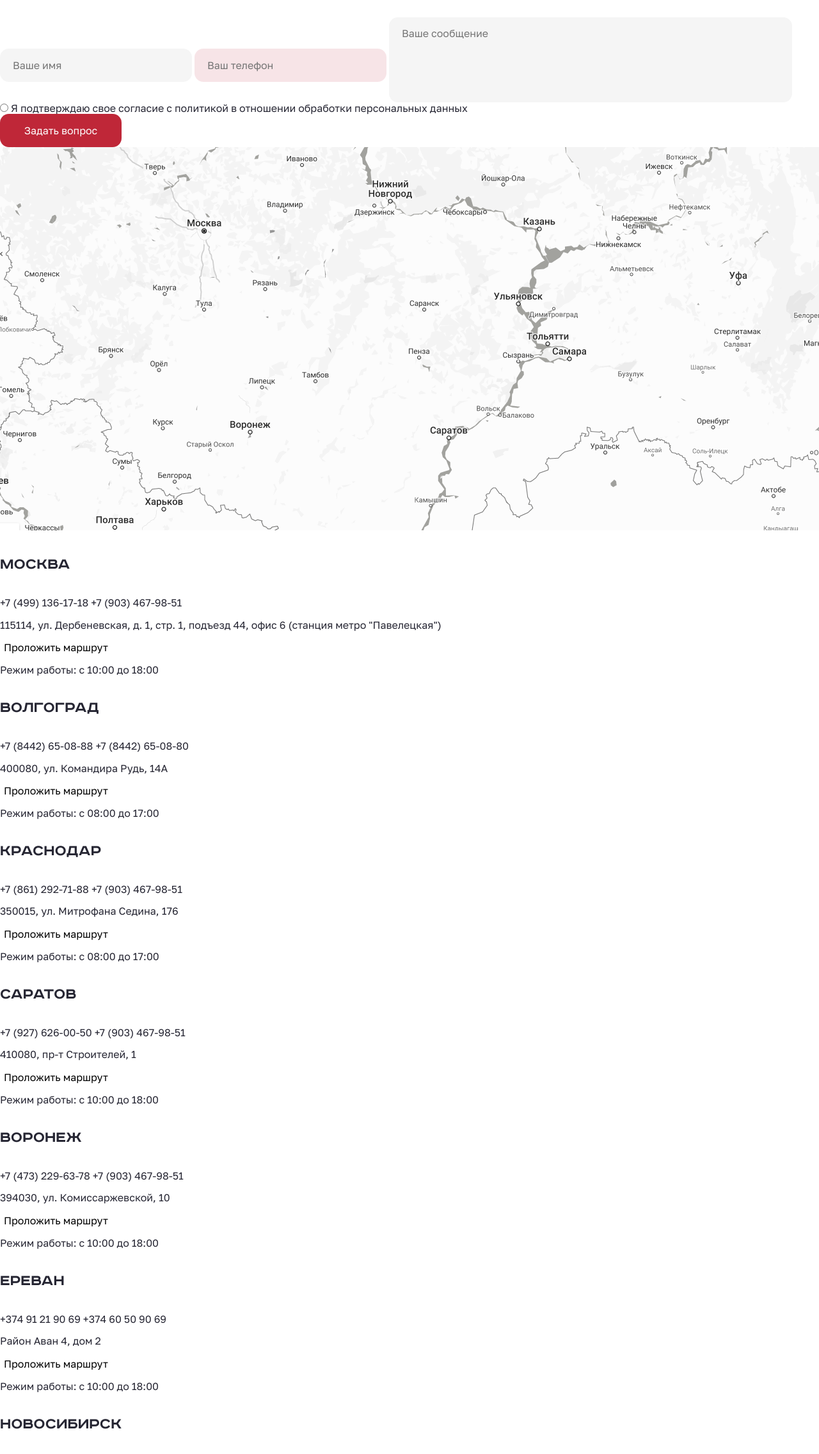
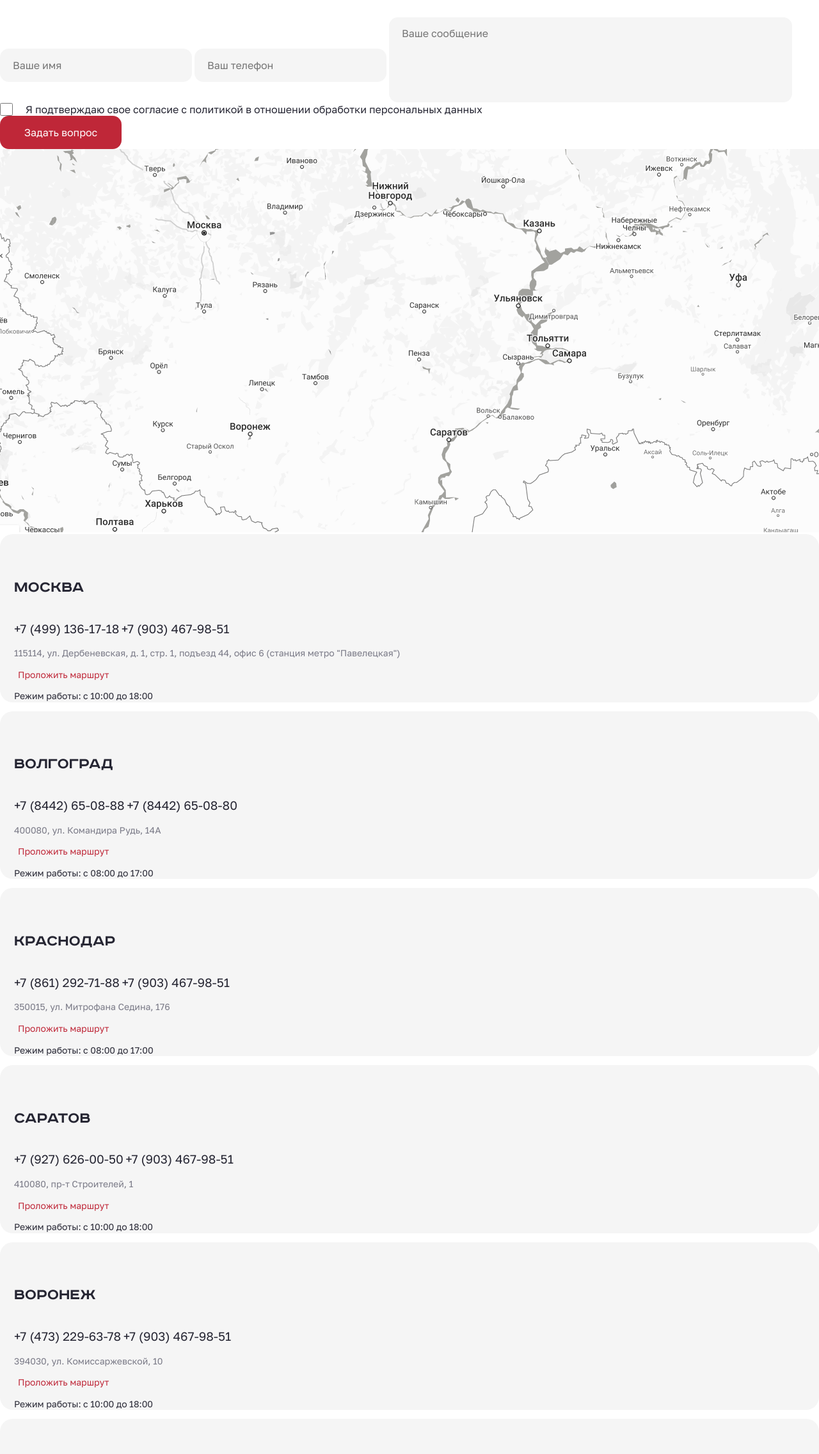
Before and after one commit to VyDyKey/Test-Mono, a plain HTML site: page index.html in a window 1280 px wide. Shown: the part 499-2772 px from the top of the page at 64% size. Drawn offline with Linux system fonts and the light colour scheme; a small style sheet from the web is missing.

Commit message:
modified:   css/decoretion.css 	modified:   index.html

```diff
--- a/css/decoretion.css
+++ b/css/decoretion.css
@@ -79,7 +79,7 @@ li{
 .navigation-email{
     color: #797986;
 }
-
+/* ---------------------------------button------------------------------------ */
 .button{
     background-color: #BF2738;
     border-radius: 14px;
@@ -89,10 +89,22 @@ li{
     height: 52px;
 }
 
+.button:hover{
+    background-color: #CC2A3C;
+}
+
+.button:active{
+    background-color: #991F2D;
+}
+
+/* ------------------------------------------------------------------------------ */
+
 .info-email{
     font-size: 25px;
+}
+
+.email{
     color: #BF2738;
-
 }
 
 .information-item-name{
@@ -105,7 +117,7 @@ li{
     font-size: 13px;
     line-height: 19.5px;
 }
-
+/* ----------------------------input----------------------------- */
 .input-field{
     background-color: #F5F5F5;
     width: 300px;
@@ -143,21 +155,92 @@ input:focus{
     color: #262633;
 }
 
-input:invalid{
-    background-color: #BF27381F;
-    color: #BF2738;
-}
-
 input:hover{
     background-color: #FFFFFF;
     border: 2px solid #E6E6E6;
 }
 
-input:active{
+/* ------------------------------------------ */
+
+/* ---------------------------checkbox------------------------ */
+
+.quetions-checkbox{
+    width: 20px;
+    height: 20px;
+    margin-right: 16px;
     background-color: #F5F5F5;
-    color: #262633;
+    border: 0px;
+    vertical-align: middle;
 }
 
-.input-field-phone::placeholder{
-    transform: none;
+.quetions-checkbox:hover{
+    background-color: #BF2738;
 }
+
+label{
+    vertical-align: middle;
+}
+
+/* -------------------------------------------------------- */
+
+
+/* _____________________________карточки городов__________________________ */
+
+.contact-cite{
+    background-color: #F5F5F5;
+    border-radius: 20px;
+    padding: 33px 0 0 22px;
+}
+
+.contact-cities{
+    color: #262633;
+    font-size: 14px;
+    line-height: 19.6px;
+}
+
+.phone-cite{
+    font-size: 19px;
+    line-height: 28.5px;
+}
+
+.adress{
+    color: #797986;
+}
+
+.route-cite{
+    color: #BF2738;
+}
+
+/* _______________________________________________________________________ */
+
+.navigation-footer{
+    background-color: #222225;
+    color: #FFFFFF;
+}
+
+.main-nav-item{
+    font-size: 24px;
+    line-height: 33.6px;
+}
+
+.second-nav-item{
+    color: #797986;
+    font-size: 16px;
+    line-height: 28.8px;
+}
+
+.second-nav-item:hover{
+    color: #FFFFFF;
+}
+
+.copyright{
+    font: ;
+    font-size: 13px;
+    line-height: 14.3px;
+    color: #797986;
+}
+
+.contact-footer{
+    background-color: #2A2A2E;
+    color: #FFFFFF;
+}
--- a/index.html
+++ b/index.html
@@ -45,7 +45,7 @@
         <section class="information">
             <ul class="information-items">
                 <li class="information-item"><h2>8 (903) 467 98 51</h2></li>
-                <li class="information-item"><a  class="info-email" type="email" href="malito:info@monevac.ru">info@monevac.ru</a></li>
+                <li class="information-item"><a  class="info-email email" type="email" href="malito:info@monevac.ru">info@monevac.ru</a></li>
                 <li class="information-item-name">Полное наименование: Общество с ограниченной ответственностью «МОНЕВАК» Сокращенное наименование: ООО «МОНЕВАК»</li>
                 <li class="information-item">
                     <ul class="information-requisites">
@@ -73,8 +73,8 @@
             placeholder="Ваш телефон">
             <input class="input-field-message" type="text" placeholder="Ваше сообщение">
             <div>
-                <input type="radio" value="personal data">
-                <label for="personal data">Я подтверждаю свое согласие с политикой в отношении обработки персональных данных</label>
+                <input type="checkbox" class="quetions-checkbox checkbox" id="personal-data">
+                <label for="personal-data">Я подтверждаю свое согласие с политикой в отношении обработки персональных данных</label>
             </div>
             <button class="ask-a-question button">Задать вопрос</button>
         </section>
@@ -82,66 +82,66 @@
             <img src="img/Frame 29.png" alt="карта Росии">
         </section>
         <section class="contact-cities">
-            <div class="Contact-Moscow">
+            <div class="Contact-Moscow contact-cite">
                 <h4>МОСКВА</h4>
-                <a class="phone-Moscow-1" type="tel" href="tel:+74991361718">+7 (499) 136-17-18</a>
-                <a class="phone-Moscow-2" type="tel" href="tel:+79034679851">+7 (903) 467-98-51</a>
-                <p>115114, ул. Дербеневская, д. 1, стр. 1, подъезд 44, офис 6 (станция метро "Павелецкая")</p>
-                <button>Проложить маршрут</button>
+                <a class="phone-Moscow-1 phone-cite" type="tel" href="tel:+74991361718">+7 (499) 136-17-18</a>
+                <a class="phone-Moscow-2 phone-cite" type="tel" href="tel:+79034679851">+7 (903) 467-98-51</a>
+                <p class="adress">115114, ул. Дербеневская, д. 1, стр. 1, подъезд 44, офис 6 (станция метро "Павелецкая")</p>
+                <button  class="route-cite">Проложить маршрут</button>
                 <p>Режим работы: c 10:00 до 18:00</p>
             </div>
-            <div class="Contact-Volgograd">
+            <div class="Contact-Volgograd contact-cite">
                 <h4>ВОЛГОГРАД</h4>
-                <a class="phone-Volgograd-1" type="tel" href="tel:+78442650888">+7 (8442) 65-08-88</a>
-                <a class="phone-Volgograd-2" type="tel" href="tel:+78442650880">+7 (8442) 65-08-80</a>
-                <p>400080, ул. Командира Рудь, 14А</p>
-                <button>Проложить маршрут</button>
+                <a class="phone-Volgograd-1 phone-cite" type="tel" href="tel:+78442650888">+7 (8442) 65-08-88</a>
+                <a class="phone-Volgograd-2 phone-cite" type="tel" href="tel:+78442650880">+7 (8442) 65-08-80</a>
+                <p class="adress">400080, ул. Командира Рудь, 14А</p>
+                <button class="route-cite">Проложить маршрут</button>
                 <p>Режим работы: c 08:00 до 17:00</p>
             </div>
-            <div class="Contact-Krasnodar">
+            <div class="Contact-Krasnodar contact-cite">
                 <h4>КРАСНОДАР</h4>
-                <a class="phone-Krasnodar-1" type="tel" href="tel:+78612927188">+7 (861) 292-71-88</a>
-                <a class="phone-Krasnodar-2" type="tel" href="tel:+79034679851">+7 (903) 467-98-51</a>
-                <p>350015, ул. Митрофана Седина, 176</p>
-                <button>Проложить маршрут</button>
+                <a class="phone-Krasnodar-1 phone-cite" type="tel" href="tel:+78612927188">+7 (861) 292-71-88</a>
+                <a class="phone-Krasnodar-2 phone-cite" type="tel" href="tel:+79034679851">+7 (903) 467-98-51</a>
+                <p class="adress">350015, ул. Митрофана Седина, 176</p>
+                <button class="route-cite">Проложить маршрут</button>
                 <p>Режим работы: c 08:00 до 17:00</p>
             </div>
-            <div class="Contact-Saratov">
+            <div class="Contact-Saratov contact-cite">
                 <h4>САРАТОВ</h4>
-                <a class="phone-Saratov-1" type="tel" href="tel:+79276260050">+7 (927) 626-00-50</a>
-                <a class="phone-Saratov-2" type="tel" href="tel:+79034679851">+7 (903) 467-98-51</a>
-                <p>410080, пр-т Строителей, 1</p>
-                <button>Проложить маршрут</button>
+                <a class="phone-Saratov-1 phone-cite" type="tel" href="tel:+79276260050">+7 (927) 626-00-50</a>
+                <a class="phone-Saratov-2 phone-cite" type="tel" href="tel:+79034679851">+7 (903) 467-98-51</a>
+                <p class="adress">410080, пр-т Строителей, 1</p>
+                <button class="route-cite">Проложить маршрут</button>
                 <p>Режим работы: c 10:00 до 18:00</p>
             </div>
-            <div class="Contact-Voronezh">
+            <div class="Contact-Voronezh contact-cite">
                 <h4>ВОРОНЕЖ</h4>
-                <a class="phone-Voronezh-1" type="tel" href="tel:+74732296378">+7 (473) 229-63-78</a>
-                <a class="phone-Voronezh-2" type="tel" href="tel:+79034679851">+7 (903) 467-98-51</a>
-                <p>394030, ул. Комиссаржевской, 10</p>
-                <button>Проложить маршрут</button>
+                <a class="phone-Voronezh-1 phone-cite" type="tel" href="tel:+74732296378">+7 (473) 229-63-78</a>
+                <a class="phone-Voronezh-2 phone-cite" type="tel" href="tel:+79034679851">+7 (903) 467-98-51</a>
+                <p class="adress">394030, ул. Комиссаржевской, 10</p>
+                <button class="route-cite">Проложить маршрут</button>
                 <p>Режим работы: c 10:00 до 18:00</p>
             </div>
-            <div class="Contact-Erevan">
+            <div class="Contact-Erevan contact-cite">
                 <h4>ЕРЕВАН</h4>
                 <a class="phone-Erevan-1" type="tel" href="tel:+37491219069">+374 91 21 90 69</a>
                 <a class="phone-Erevan-2" type="tel" href="tel:+37460509069">+374 60 50 90 69</a>
-                <p>Район Аван 4, дом 2</p>
-                <button>Проложить маршрут</button>
+                <p class="adress">Район Аван 4, дом 2</p>
+                <button class="route-cite">Проложить маршрут</button>
                 <p>Режим работы: c 10:00 до 18:00</p>
             </div>
-            <div class="Contact-Novovsibirsk">
+            <div class="Contact-Novovsibirsk contact-cite">
                 <h4>НОВОСИБИРСК</h4>
-                <a class="phone-Novovsibirsk-1" type="tel" href="tel:+73832062461">+7 (383) 20-62-461;</a>
-                <a class="phone-Novovsibirsk-2" type="tel" href="tel:+73832062711">+7 (383) 20-62-711</a>
-                <a class="phone-Novovsibirsk-3" type="tel" href="tel:+79034679851">+7 (903) 467-98-51 </a>
+                <a class="phone-Novovsibirsk-1 phone-cite" type="tel" href="tel:+73832062461">+7 (383) 20-62-461;</a>
+                <a class="phone-Novovsibirsk-2 phone-cite" type="tel" href="tel:+73832062711">+7 (383) 20-62-711</a>
+                <a class="phone-Novovsibirsk-3 phone-cite" type="tel" href="tel:+79034679851">+7 (903) 467-98-51 </a>
                 <div class="contact-fax">
                     <p>Факс</p>
                     <a class="fax-Novovsibirsk-1" type="fax" href="fax:+73832062209">+7 (383) 20-62-209;</a>
                     <a class="fax-Novovsibirsk-2" type="fax" href="fax:+73832062210">+7 (383) 20-62-210</a>
                 </div>
-                <p>630039, ул. Никитина 116, к.3</p>
-                <button>Проложить маршрут</button>
+                <p class="adress">630039, ул. Никитина 116, к.3</p>
+                <button class="route-cite">Проложить маршрут</button>
                 <p>Режим работы: c 10:00 до 18:00</p>
             </div>
         </section>
@@ -170,8 +170,8 @@
         <section class="contact-footer">
             <a type="tel" href="tel:+74991361718">+7 (499) 136-17-18</a>
             <a type="tel" href="tel:+79034679851">+7 (903) 467-98-51</a>
-            <a type="email" href="malito:info@monevac.ru">info@monevac.ru</a>
-            <input type="button" value="Обратный звонок">
+            <a type="email"  class="email" href="malito:info@monevac.ru">info@monevac.ru</a>
+            <input type="button" class="button" value="Обратный звонок">
             <p>Москва ул. Дербеневская, д. 1, стр. 1, подъезд 44, офис 6 (станция метро "Павелецкая")</p>
             <p>Разработка и продвижение сайта - TODO</p>
         </section>
```
